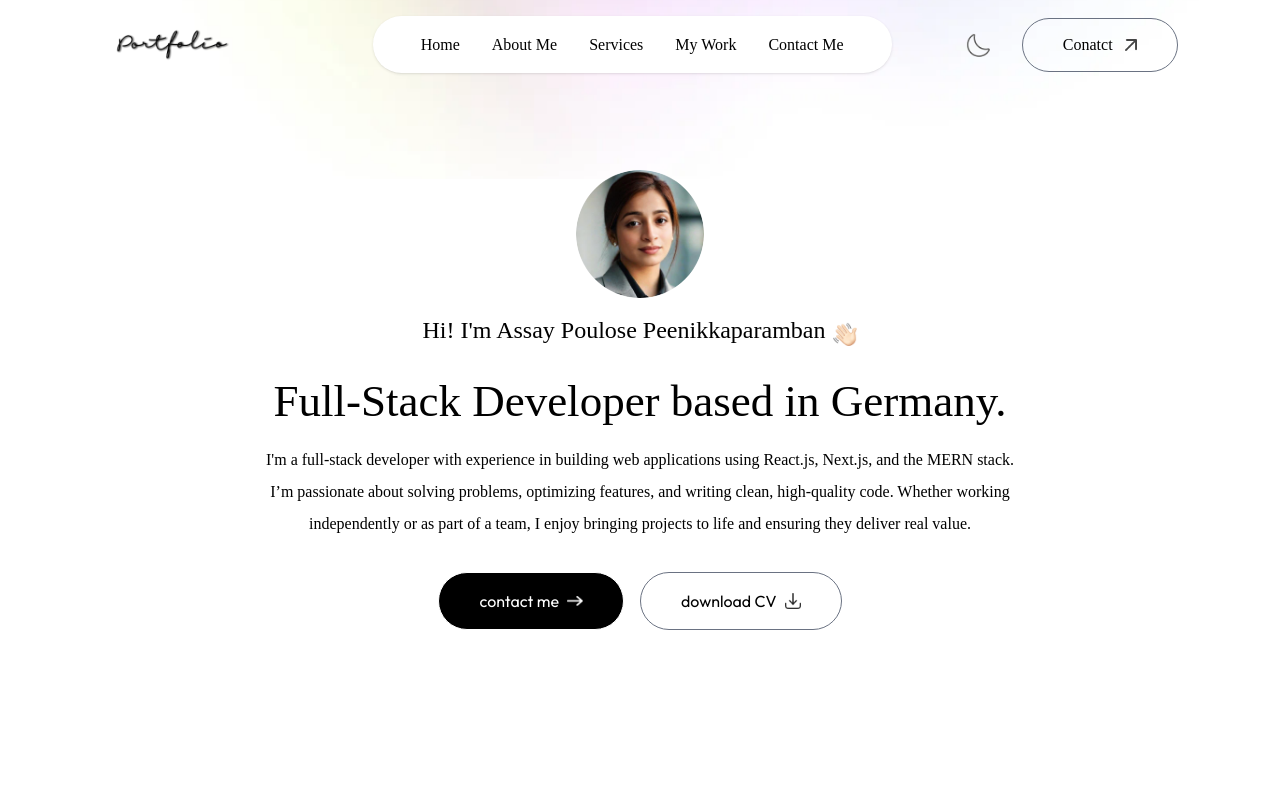
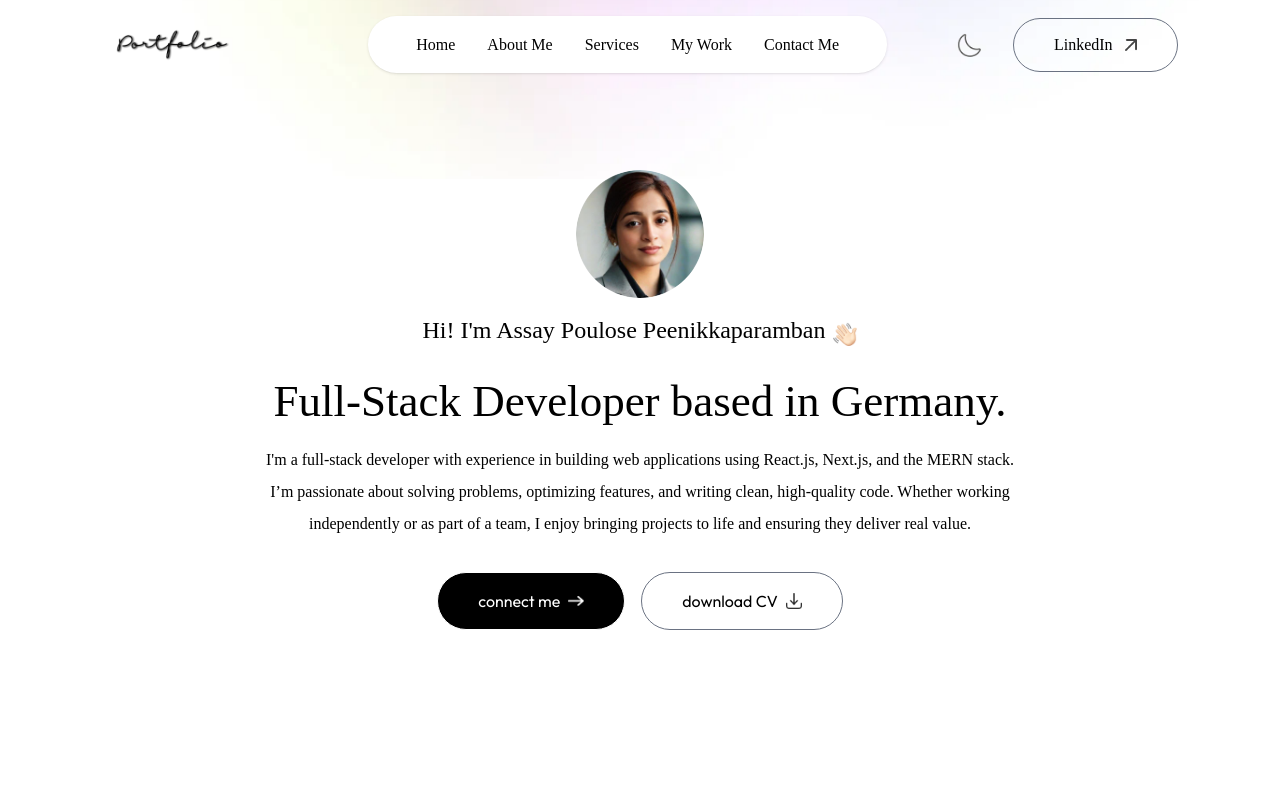
Before and after one commit to assaypoulose/Portfolio-NextJs, a Next.js app: page / in a window 1280 px wide. Shown: the top 800 px of the page. Built offline with nearby package versions, Linux system fonts and the light colour scheme; a web font is replaced by a local one.

Commit message:
made changes for the home page

```diff
--- a/app/components/Footer.jsx
+++ b/app/components/Footer.jsx
@@ -4,7 +4,7 @@ import React from 'react'
 
 export const Footer = () => {
   return (
-    <div className='mt-20'>
+    <div id='footer' className='mt-20'>
         <div className='text-center'>
             <Image src={assets.logo1} alt='' className='w-36 mx-auto'/>
             <div className='w-max flex items-center gap-2 mx-auto'>
--- a/app/components/Header.jsx
+++ b/app/components/Header.jsx
@@ -2,7 +2,7 @@ import { assets } from '@/assets/assets'
 import Image from 'next/image'
 import React from 'react'
 
-const Header = () => {
+const Header = ({isDarkmode}) => {
   return (
     <div className='w-11/12 max-w-3xl text-center mx-auto h-screen flex flex-col items-center justify-center gap-4'>
         <div>
@@ -16,9 +16,9 @@ const Header = () => {
             I'm a full-stack developer with experience in building web applications using React.js, Next.js, and the MERN stack. I’m passionate about solving problems, optimizing features, and writing clean, high-quality code. Whether working independently or as part of a team, I enjoy bringing projects to life and ensuring they deliver real value.
                 </p>
                 <div className='flex flex-col sm:flex-row items-center gap-4 mt-4'>
-                    <a href='#contact' className='px-10 py-3 border rounded-white rounded-full bg-black text-white flex items-center gap-2'>contact me <Image src={assets.right_arrow_white} alt='' className='w-4' /></a>
+                    <a href='#footer' className='px-10 py-3 border rounded-white rounded-full bg-black text-white flex items-center gap-2'>connect me <Image src={assets.right_arrow_white} alt='' className='w-4' /></a>
 
-                    <a href='/AssayPoulose_CV.pdf' download className='px-10 py-3 border rounded-full border-gray-500 flex items-center gap-2'>download CV <Image src={assets.download_icon} alt='' className='w-4' /></a>
+                    <a href='/AssayPoulose_CV.pdf' download className='px-10 py-3 border rounded-full border-gray-500 flex items-center gap-2'>download CV <Image src={isDarkmode ? assets.download_icon_white :assets.download_icon} alt='' className='w-4' /></a>
                 </div>
     </div>
   )
--- a/app/components/Navbar.jsx
+++ b/app/components/Navbar.jsx
@@ -33,12 +33,14 @@ const Navbar = ({isDarkmode, setIsDarkmode}) => {
 
   return (
     <>
-    <div className='fixed top-0 right-0 w-11/12 -z-10 translate-y-[-80%] dark:hidden'>
+    {!isDarkmode && (
+    <div className='fixed top-0 right-0 w-11/12 -z-10 translate-y-[-80%] '>
         <Image src={assets.header_bg_color} alt='' className='w-full'/>
     </div>
+    )}
         <nav className={`w-full fixed px-5 lg:px-8 xl:px-[8%] py-4 flex items-center justify-between z-50 ${isScroll ? "bbg-white shadow-sm bg-opacity-50 backdrop-blur-lg" : ""}`}>
             <a href='#top'>
-                <Image src={assets.logo} alt='' className='w-35 cursor-pointer mr-14'/>
+                <Image src={isDarkmode ? assets.logo2 : assets.logo} alt='' className='w-35 cursor-pointer mr-14'/>
             </a>
             <ul className={`hidden md:flex items-center gap-6 lg:gap-8 rounded-full px-12 py-3 ${isScroll ? "" : "bg-white shadow-sm bg-opacity-50"} `}>
                 <li><a className='font-ovo' href='#top'>Home</a></li>
@@ -57,7 +59,7 @@ const Navbar = ({isDarkmode, setIsDarkmode}) => {
                     />
                 </button>
             )}
-                <a href='#contact' className='hidden lg:flex items-center gap-3 px-10 py-2.5 border border-gray-500 rounded-full ml-4 font-ovo'>Conatct <Image src={assets.arrow_icon} alt='' className='w-3' /> </a>
+                <a href='https://www.linkedin.com/in/assay-poulose-peenikkaparamban-961911179/' target='_blank' className='hidden lg:flex items-center gap-3 px-10 py-2.5 border border-gray-500 rounded-full ml-4 font-ovo'>LinkedIn <Image src={assets.arrow_icon} alt='' className='w-3' /> </a>
 
                 <button className='block md:hidden ml-3' onClick={openMenu}>
                     <Image src={assets.menu_black} alt='' className='w-6' />
@@ -71,11 +73,11 @@ const Navbar = ({isDarkmode, setIsDarkmode}) => {
                 <div className='absolute right-6 top-6' onClick={closeMenu}>
                     <Image src={assets.close_black} alt='' className='w-5 cursor-pointer' />
                 </div>
-                <li><a className='font-ovo' onClick={closeMenu} href='#top'>Home</a></li>
-                <li><a className='font-ovo' onClick={closeMenu} href='#about'>About Me</a></li>
-                <li><a className='font-ovo' onClick={closeMenu} href='#services'>Services</a></li>
-                <li><a className='font-ovo' onClick={closeMenu} href='#work'>My Work</a></li>
-                <li><a className='font-ovo' onClick={closeMenu} href='#contact'>Contact Me</a></li>
+                <li><a className='font-ovo dark:text-black' onClick={closeMenu} href='#top'>Home</a></li>
+                <li><a className='font-ovo dark:text-black' onClick={closeMenu} href='#about'>About Me</a></li>
+                <li><a className='font-ovo dark:text-black' onClick={closeMenu} href='#services'>Services</a></li>
+                <li><a className='font-ovo dark:text-black' onClick={closeMenu} href='#work'>My Work</a></li>
+                <li><a className='font-ovo dark:text-black' onClick={closeMenu} href='#contact'>Contact Me</a></li>
             </ul>
         </nav>
     </>
--- a/app/page.js
+++ b/app/page.js
@@ -10,13 +10,13 @@ import Work from "./components/Work";
 
 export default function Home() {
 
-  const [isDarkmode, setIsDarkmode] = useState(() => {
-    // Check for existing theme in localStorage
-    if (typeof window !== "undefined") {
-      return localStorage.getItem("theme") === "dark";
-    }
-    return false;
-  });
+  const [isDarkmode, setIsDarkmode] = useState(false); // Default state
+
+useEffect(() => {
+  // Only run on client
+  const theme = localStorage.getItem("theme") === "dark";
+  setIsDarkmode(theme);
+}, []);
 
 
   // Effect to toggle theme based on isDarkmode state
@@ -24,11 +24,11 @@ export default function Home() {
     if(isDarkmode){
       document.documentElement.classList.add('dark');
       localStorage.theme = 'dark';
-    }else{
+    } else {
       document.documentElement.classList.remove('dark');
       localStorage.theme = '';
     }
-  },[isDarkmode])
+  }, [isDarkmode]);
 
   return (
     <>
--- a/assets/assets.js
+++ b/assets/assets.js
@@ -41,8 +41,12 @@ import tailwindcss from './tailwindcss.png';
 import salesforce from './salesforce.png';
 import restapi from './restapi.png';
 import logo1 from './logo1.png';
+import logo2 from './logo_white.png';
+import download_icon_white from './download_white.png';
 
 export const assets = {
+    download_icon_white,
+    logo2,
     logo1,
     restapi,
     salesforce,
```
Also changed, not shown: assets/download_white.png (added), assets/logo_white.png (added).
